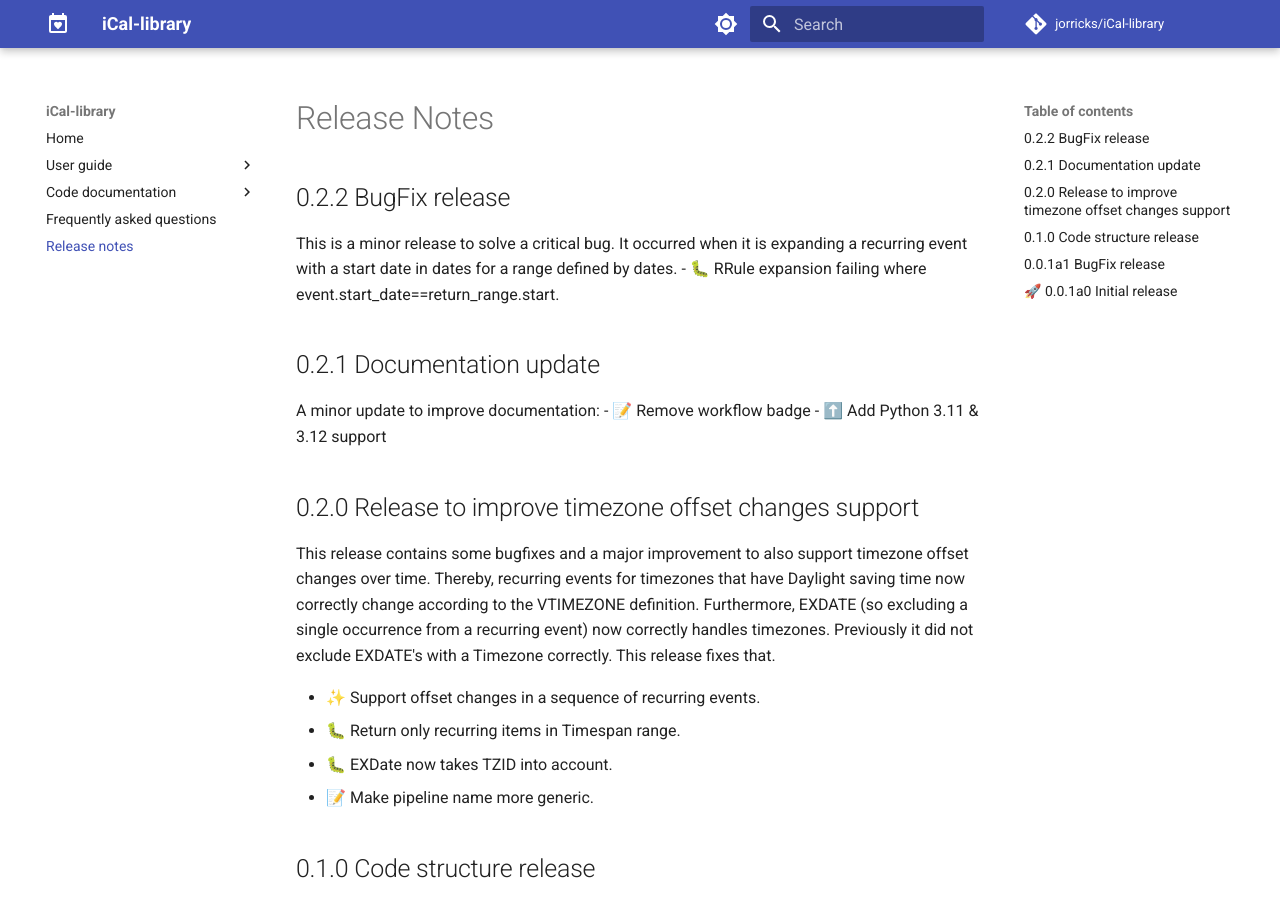
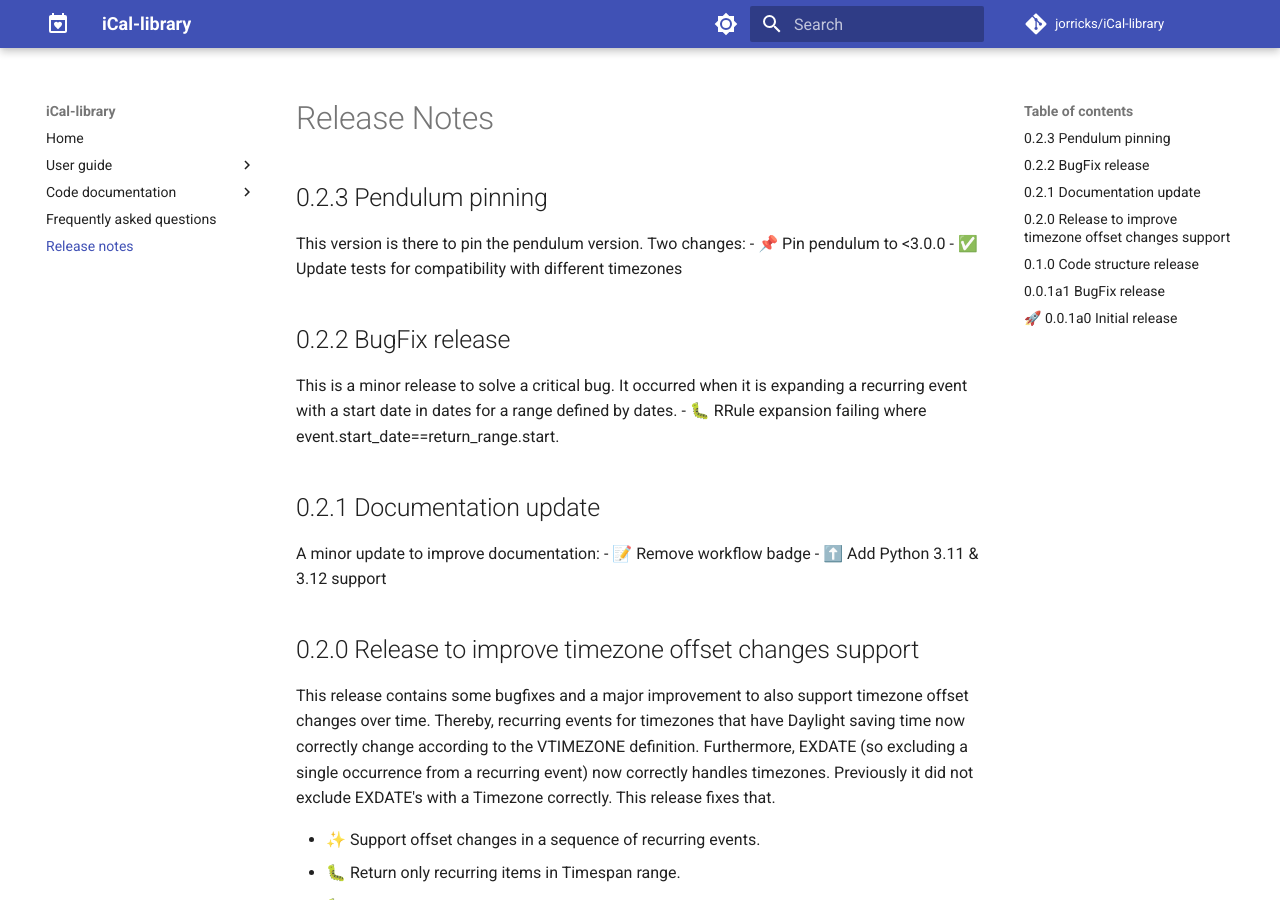
Before and after one commit to Jorricks/iCal-library, an MkDocs documentation site: the page built from docs/release-notes.md, in a window 1280 px wide and 900 px high. Built offline with MkDocs 1.6.1 and Material for MkDocs 9.7.7, drawn with Linux system fonts in a browser that asks for light colours; comment, search, counter and statistics services are not loaded.

Commit message:
🔖 Version 0.2.3

```diff
--- a/docs/release-notes.md
+++ b/docs/release-notes.md
@@ -1,4 +1,9 @@
 # Release Notes
+
+## 0.2.3 Pendulum pinning
+This version is there to pin the pendulum version. Two changes:
+- 📌 Pin pendulum to <3.0.0
+- ✅ Update tests for compatibility with different timezones
 
 ## 0.2.2 BugFix release
 This is a minor release to solve a critical bug.
--- a/src/ical_library/__init__.py
+++ b/src/ical_library/__init__.py
@@ -1,7 +1,7 @@
 """
 Fast, yet simple, iCalendar reader with excellent recurrence support.
 """
-__version__ = "0.2.2"
+__version__ = "0.2.3"
 
 from ical_library.cache_client import CacheClient
 from ical_library.exceptions import *
```
